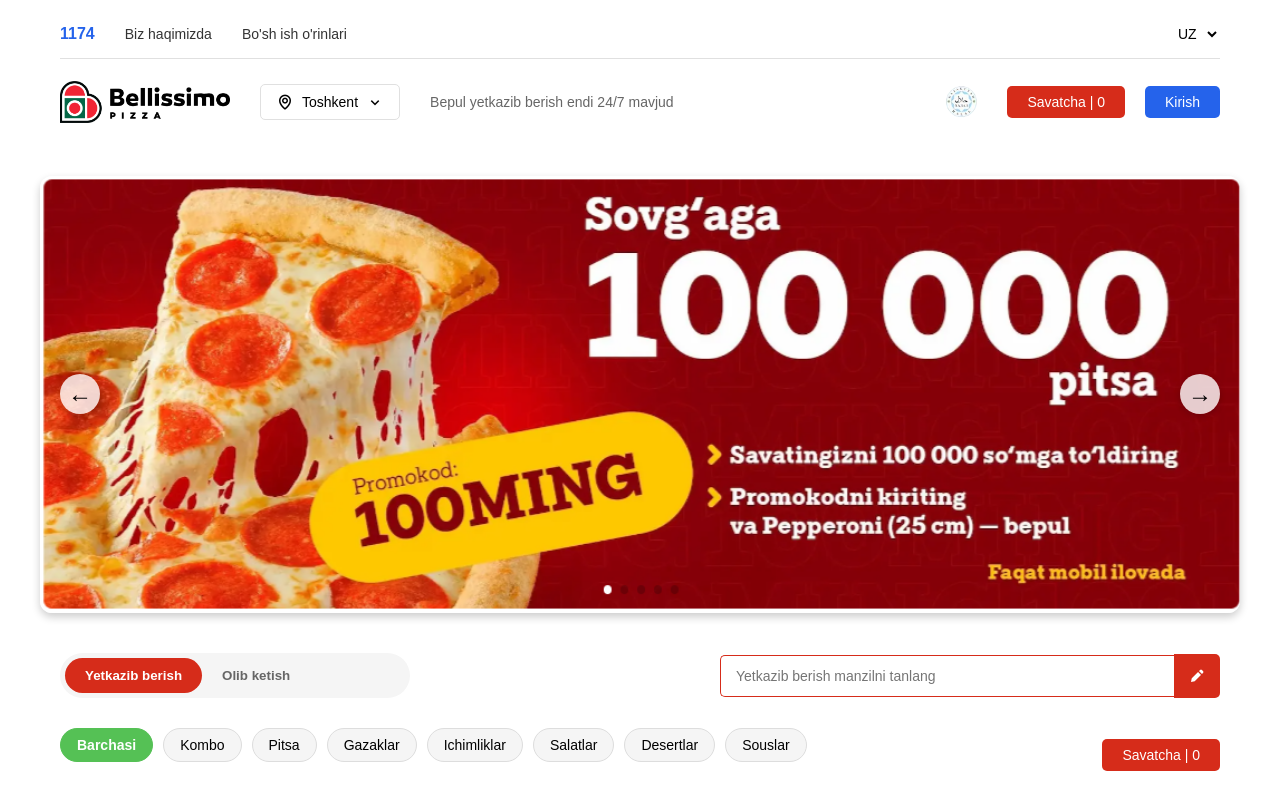
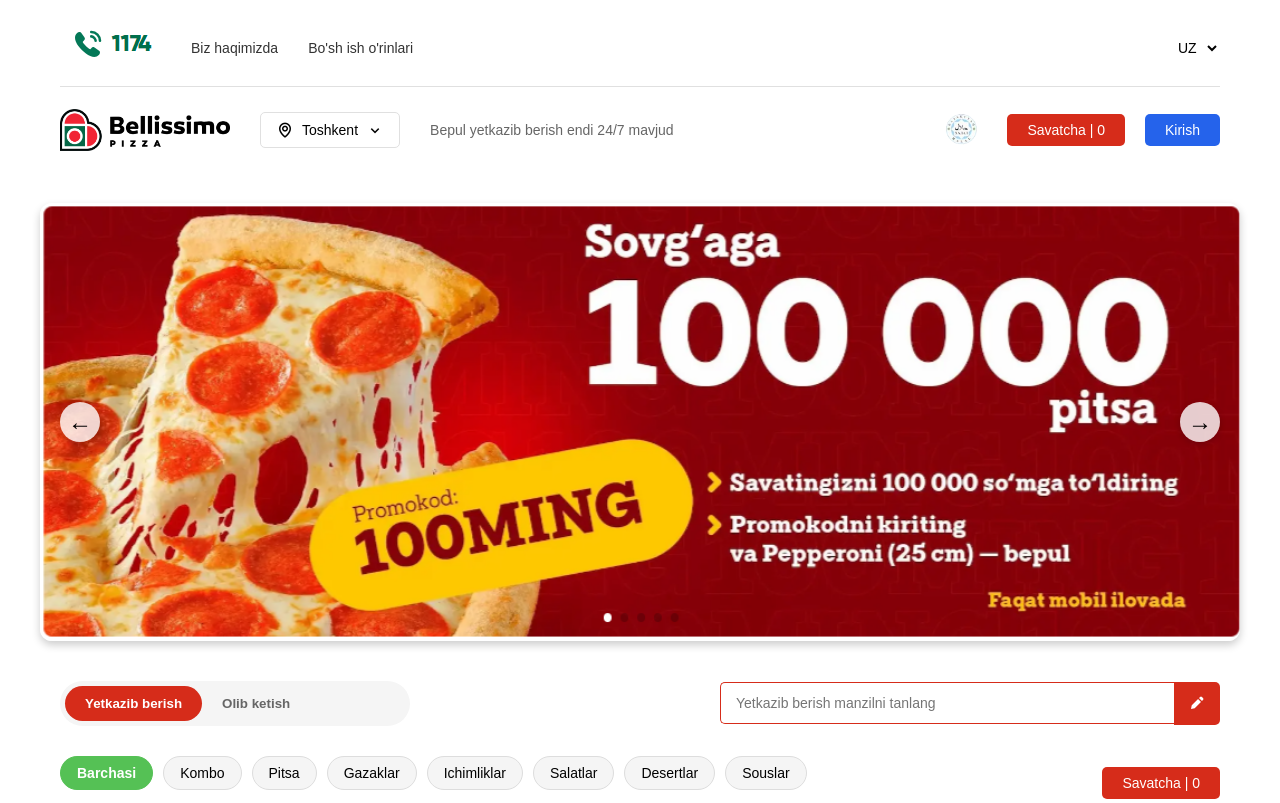
Before and after one commit to Mukhamadaliev/amaliyot-belissimo, a plain HTML site: page index.html in a window 1280 px wide. Shown: the top 803 px of the page. Drawn offline with nearby package versions, Linux system fonts and the light colour scheme.

Commit message:
bellissomi

```diff
--- a/index.html
+++ b/index.html
@@ -13,7 +13,7 @@
             <header class="main-header">
                 <div class="top-header">
                     <div class="header-links">
-                        <span class="phone-number">1174</span>
+                        <span class="phone-number"><img src="assets/1174.png" alt=""></span>
                         <a href="#" class="header-link">Biz haqimizda</a>
                         <a href="#" class="header-link">Bo'sh ish o'rinlari</a>
                     </div>
```
Also changed, not shown: assets/1174.png (added).
